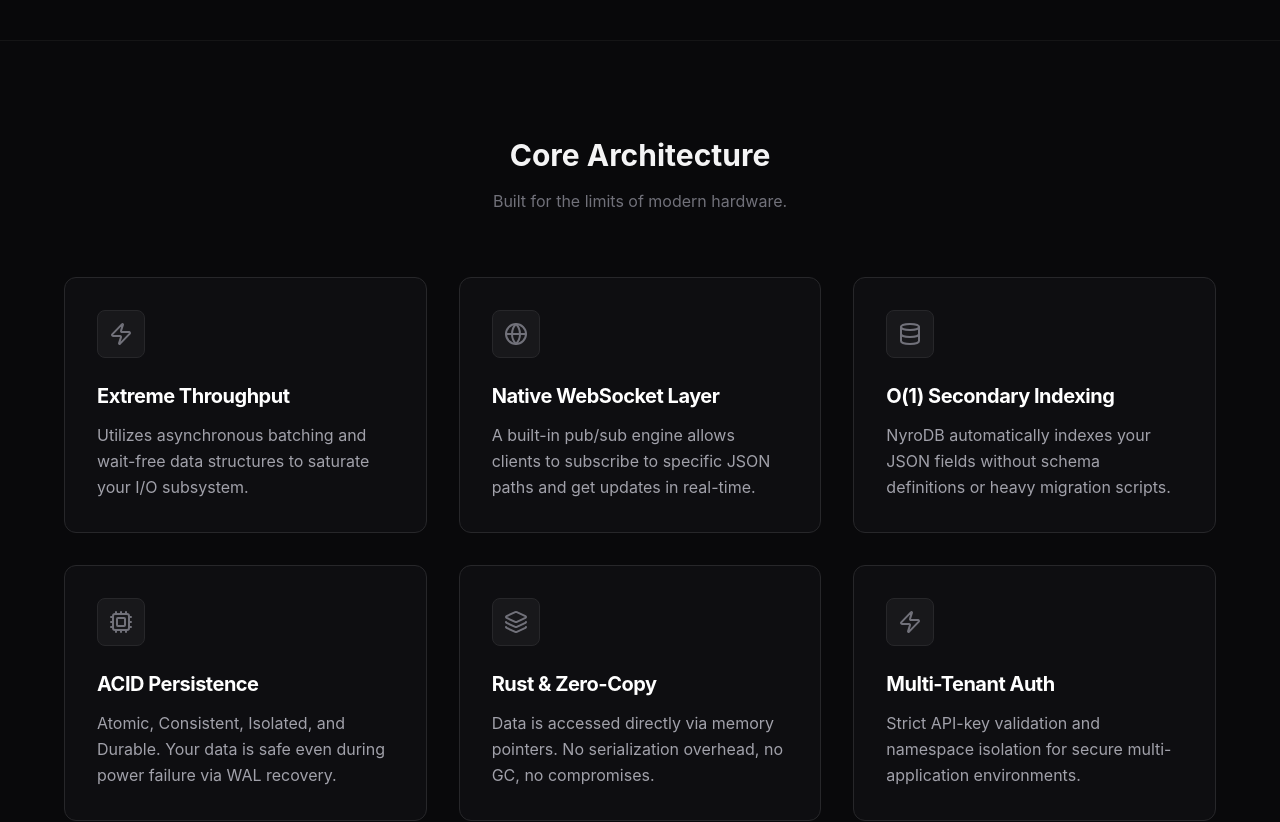
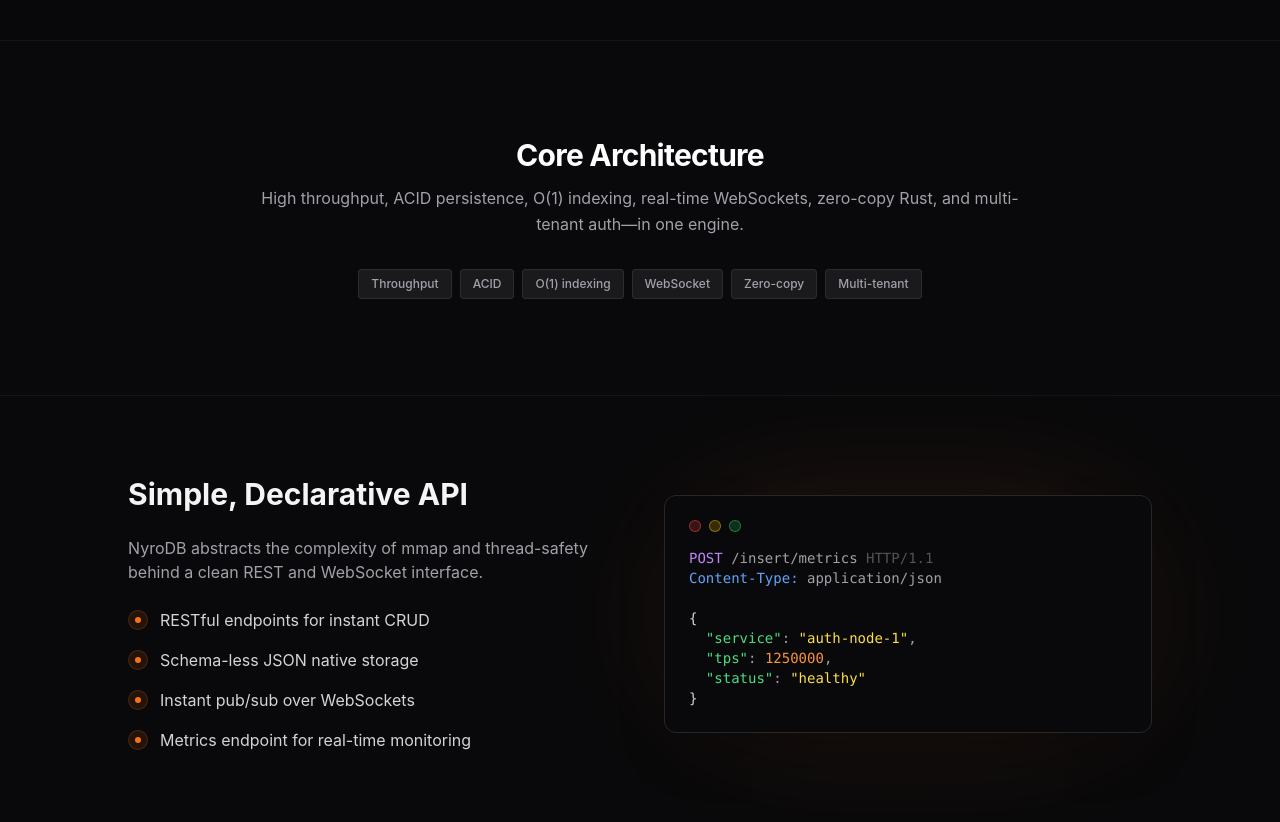
Before and after one commit to TheRemyyy/nyro-db, a React (Vite) app in the folder web/: page / in a window 1280 px wide. Shown: the part 1280-2102 px from the top of the page. Built offline with nearby package versions, Linux system fonts and the light colour scheme.

Commit message:
web redesign

```diff
--- a/web/src/pages/Home.tsx
+++ b/web/src/pages/Home.tsx
@@ -1,6 +1,6 @@
 import { NavLink } from 'react-router-dom';
 import { motion } from 'framer-motion';
-import { Zap, Database, Globe, ArrowRight, Cpu, Layers } from 'lucide-react';
+import { ArrowRight } from 'lucide-react';
 
 export default function Home() {
     return (
@@ -91,43 +91,20 @@
                 </div>
             </section>
 
-            {/* Features Grid */}
+            {/* Core Architecture - Compact */}
             <section className="py-24 px-4">
-                <div className="text-center mb-16">
-                    <h2 className="text-3xl font-bold mb-4">Core Architecture</h2>
-                    <p className="text-zinc-500">Built for the limits of modern hardware.</p>
-                </div>
-                <div className="max-w-6xl mx-auto grid md:grid-cols-3 gap-8">
-                    <FeatureCard
-                        icon={Zap}
-                        title="Extreme Throughput"
-                        desc="Utilizes asynchronous batching and wait-free data structures to saturate your I/O subsystem."
-                    />
-                    <FeatureCard
-                        icon={Globe}
-                        title="Native WebSocket Layer"
-                        desc="A built-in pub/sub engine allows clients to subscribe to specific JSON paths and get updates in real-time."
-                    />
-                    <FeatureCard
-                        icon={Database}
-                        title="O(1) Secondary Indexing"
-                        desc="NyroDB automatically indexes your JSON fields without schema definitions or heavy migration scripts."
-                    />
-                    <FeatureCard
-                        icon={Cpu}
-                        title="ACID Persistence"
-                        desc="Atomic, Consistent, Isolated, and Durable. Your data is safe even during power failure via WAL recovery."
-                    />
-                    <FeatureCard
-                        icon={Layers}
-                        title="Rust & Zero-Copy"
-                        desc="Data is accessed directly via memory pointers. No serialization overhead, no GC, no compromises."
-                    />
-                    <FeatureCard
-                        icon={Zap}
-                        title="Multi-Tenant Auth"
-                        desc="Strict API-key validation and namespace isolation for secure multi-application environments."
-                    />
+                <div className="max-w-3xl mx-auto text-center">
+                    <h2 className="text-3xl font-bold mb-3 text-white tracking-tight">Core Architecture</h2>
+                    <p className="text-zinc-400 leading-relaxed mb-8">
+                        High throughput, ACID persistence, O(1) indexing, real-time WebSockets, zero-copy Rust, and multi-tenant auth—in one engine.
+                    </p>
+                    <div className="flex flex-wrap justify-center gap-2">
+                        {['Throughput', 'ACID', 'O(1) indexing', 'WebSocket', 'Zero-copy', 'Multi-tenant'].map((label) => (
+                            <span key={label} className="px-3 py-1.5 text-xs font-medium text-zinc-400 bg-zinc-800/60 border border-zinc-700/50 rounded">
+                                {label}
+                            </span>
+                        ))}
+                    </div>
                 </div>
             </section>
 
@@ -173,18 +150,6 @@
     );
 }
 
-function FeatureCard({ icon: Icon, title, desc }: { icon: any, title: string, desc: string }) {
-    return (
-        <div className="p-8 rounded-xl bg-zinc-900/40 border border-zinc-800 hover:border-orange-500/50 transition-all group">
-            <div className="w-12 h-12 rounded-lg bg-zinc-900 flex items-center justify-center mb-6 group-hover:bg-orange-500/10 transition-colors border border-zinc-800 group-hover:border-orange-500/20">
-                <Icon className="text-zinc-500 group-hover:text-orange-400 transition-colors" size={24} />
-            </div>
-            <h3 className="text-xl font-bold text-white mb-3 tracking-tight">{title}</h3>
-            <p className="text-zinc-400 leading-relaxed">{desc}</p>
-        </div>
-    );
-}
-
 function CheckItem({ text }: { text: string }) {
     return (
         <div className="flex items-center gap-3">
```
